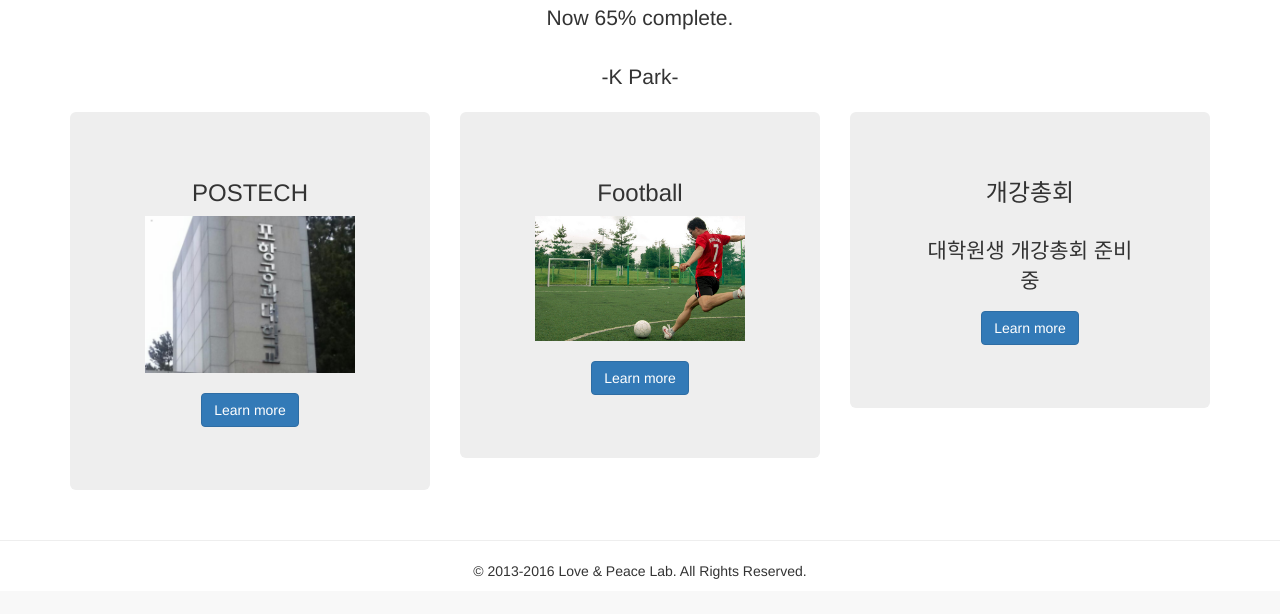
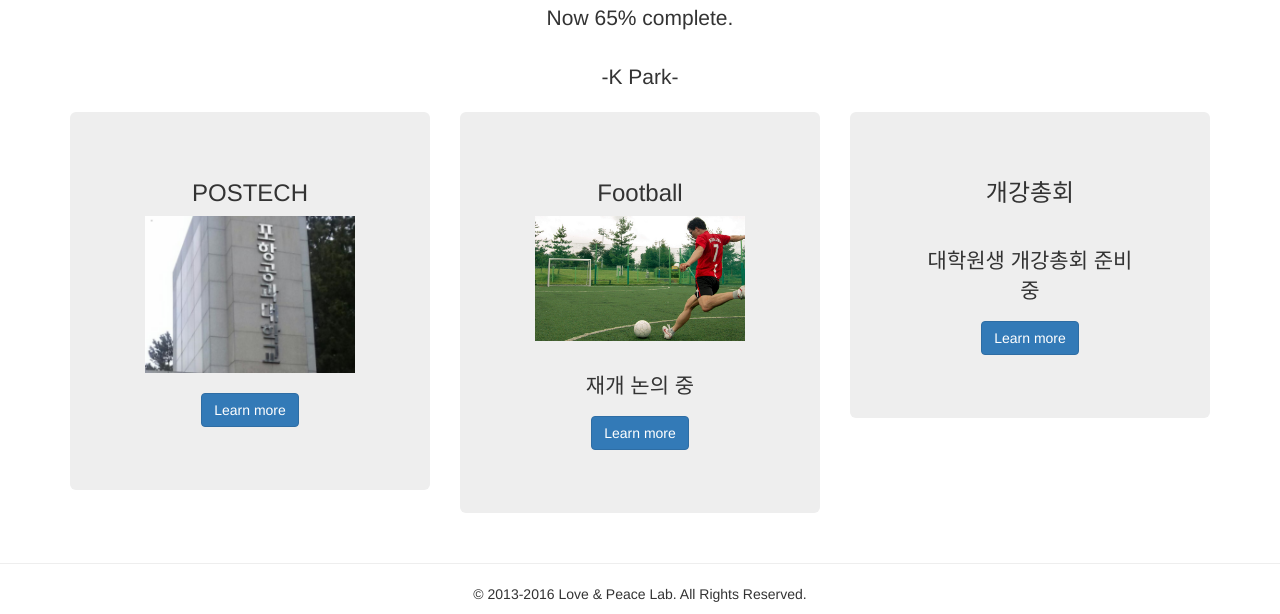
Before and after one commit to kdpark/inCiTE, a Django app: page / in a window 1280 px wide. Shown: the part 445-1059 px from the top of the page. Before the commit the page ends 1024 px from the top, so only its background shows below. Run offline with Django 3.2, Linux system fonts and the light colour scheme; some libraries are stand-ins or nearby versions.

Commit message:
football msg add

```diff
--- a/core/templates/core/index.html
+++ b/core/templates/core/index.html
@@ -57,7 +57,7 @@
     -K Park-</p>
 
   <div class="row">
-    <div class="col-md-4">
+    <div class="col-sm-4">
       <div class = "jumbotron">
         <div class = "container">
           <h3>POSTECH</h3>
@@ -67,22 +67,22 @@
         </div>
       </div>
     </div>
-    <div class="col-md-4">
+    <div class="col-sm-4">
       <div class = "jumbotron">
         <div class = "container">
           <h3>Football</h3>
           <img src = "{% static 'img/foot.png'%}" class="img-responsive">
-          <br>
+          <p><br>재개 논의 중</p>
           <p><a class="btn btn-primary btn-md">Learn more</a></p>
         </div>
       </div>
     </div>
 
-    <div class="col-md-4">
+    <div class="col-sm-4">
       <div class = "jumbotron">
         <div class = "container">
           <h3>개강총회</h3>
-          <br><p>대학원생 개강총회 준비 중</p>
+          <p><br>대학원생 개강총회 준비 중</p>
           <p><a class="btn btn-primary btn-md">Learn more</a></p>
         </div>
       </div>
```
